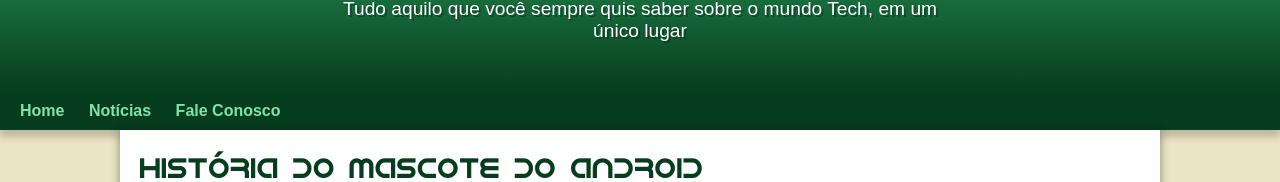
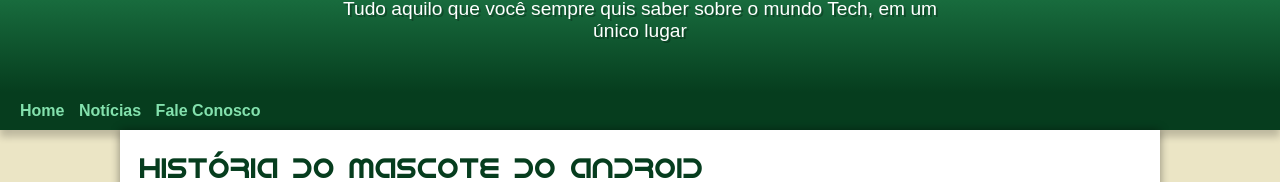
Before and after one commit to TheIIgor/como-surgiu-o-mascote-do-android.github.io, a plain HTML site: page index.html in a window 1280 px wide. Shown: the part 119-301 px from the top of the page. Drawn offline with Linux system fonts and the light colour scheme.

Commit message:
Update style.css

```diff
--- a/estilo/style.css
+++ b/estilo/style.css
@@ -84,7 +84,7 @@ nav {
 
 nav a {
     color: var(--cor1);
-    padding: 10px;
+    padding: 10px 0px 0px 10px;
     border-radius: 5px;
     text-decoration: none;
     font-weight: bold;
```
